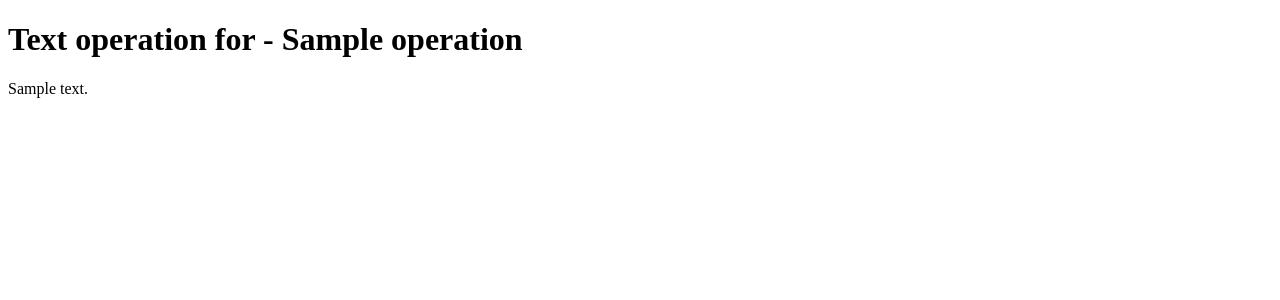
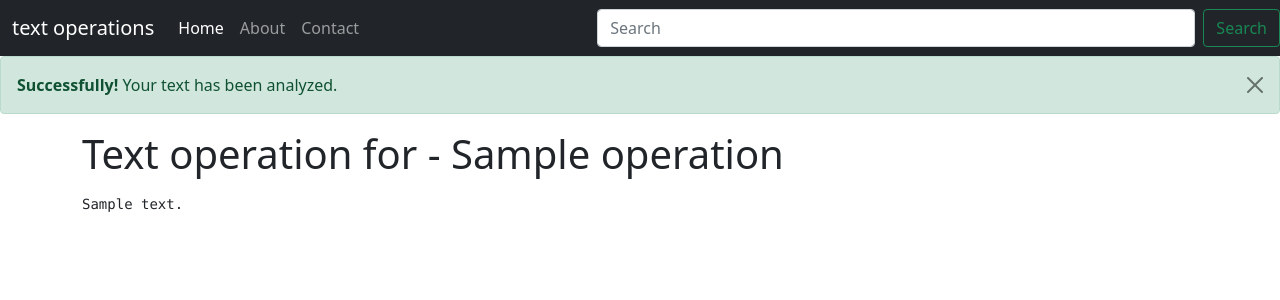
Before and after one commit to kapilhanphode/Django, a Python web app: template text_opt/templates/analyze.html in a window 1280 px wide. Shown: the top 300 px of the page. Run offline with Jinja, Linux system fonts and the light colour scheme; the template is opened without the code that fills it: most values are stand-ins (such as "Sample title", 1, 10 or a date in 2020).

Commit message:
Update analyze.html

```diff
--- a/text_opt/templates/analyze.html
+++ b/text_opt/templates/analyze.html
@@ -1,13 +1,65 @@
-<!DOCTYPE html>
-<html lang="en">
-<head>
-    <meta charset="UTF-8">
-    <title>analyze</title>
-</head>
-<body>
+ <!doctype html>
+<html lang="en" xmlns="http://www.w3.org/1999/html">
+  <head>
+    <!-- Required meta tags -->
+    <meta charset="utf-8">
+    <meta name="viewport" content="width=device-width, initial-scale=1">
+
+    <!-- Bootstrap CSS -->
+    <link href="https://cdn.jsdelivr.net/npm/bootstrap@5.1.3/dist/css/bootstrap.min.css" rel="stylesheet" integrity="sha384-1BmE4kWBq78iYhFldvKuhfTAU6auU8tT94WrHftjDbrCEXSU1oBoqyl2QvZ6jIW3" crossorigin="anonymous">
+
+    <title>text operations</title>
+  </head>
+  <body>
+    <nav class="navbar navbar-expand-lg navbar-dark bg-dark">
+  <div class="container-fluid">
+    <a class="navbar-brand" href="#">text operations</a>
+    <button class="navbar-toggler" type="button" data-bs-toggle="collapse" data-bs-target="#navbarNavDropdown" aria-controls="navbarNavDropdown" aria-expanded="false" aria-label="Toggle navigation">
+      <span class="navbar-toggler-icon"></span>
+    </button>
+    <div class="collapse navbar-collapse" id="navbarNavDropdown">
+      <ul class="navbar-nav">
+        <li class="nav-item">
+          <a class="nav-link active" aria-current="page" href="#">Home</a>
+        </li>
+        <li class="nav-item">
+          <a class="nav-link" href="#">About</a>
+        </li>
+        <li class="nav-item">
+          <a class="nav-link" href="#">Contact</a>
+        </li>
+
+      </ul>
+    </div>
+  </div>
+
+      <input class="form-control me-2" type="search" placeholder="Search" aria-label="Search">
+      <button class="btn btn-outline-success" type="submit">Search</button>
+
+</nav>
+
+    <div class="alert alert-success alert-dismissible fade show" role="alert">
+  <strong>Successfully!</strong> Your text has been analyzed.
+  <button type="button" class="btn-close" data-bs-dismiss="alert" aria-label="Close"></button>
+</div>
+
+     <div class="container">
     <h1>Text operation for - {{operation}}</h1>
     <p>
-        {{analyzed_text}}
+        <pre>{{analyzed_text}}</pre>
     </p>
-</body>
+     </div>
+
+
+    <!-- Optional JavaScript; choose one of the two! -->
+
+    <!-- Option 1: Bootstrap Bundle with Popper -->
+    <script src="https://cdn.jsdelivr.net/npm/bootstrap@5.1.3/dist/js/bootstrap.bundle.min.js" integrity="sha384-ka7Sk0Gln4gmtz2MlQnikT1wXgYsOg+OMhuP+IlRH9sENBO0LRn5q+8nbTov4+1p" crossorigin="anonymous"></script>
+
+    <!-- Option 2: Separate Popper and Bootstrap JS -->
+    <!--
+    <script src="https://cdn.jsdelivr.net/npm/@popperjs/core@2.10.2/dist/umd/popper.min.js" integrity="sha384-7+zCNj/IqJ95wo16oMtfsKbZ9ccEh31eOz1HGyDuCQ6wgnyJNSYdrPa03rtR1zdB" crossorigin="anonymous"></script>
+    <script src="https://cdn.jsdelivr.net/npm/bootstrap@5.1.3/dist/js/bootstrap.min.js" integrity="sha384-QJHtvGhmr9XOIpI6YVutG+2QOK9T+ZnN4kzFN1RtK3zEFEIsxhlmWl5/YESvpZ13" crossorigin="anonymous"></script>
+    -->
+  </body>
 </html>
```
